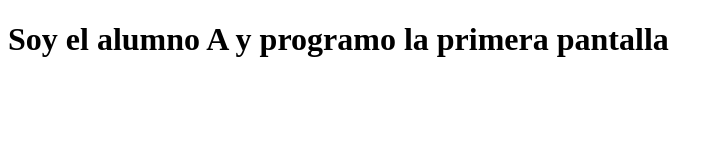
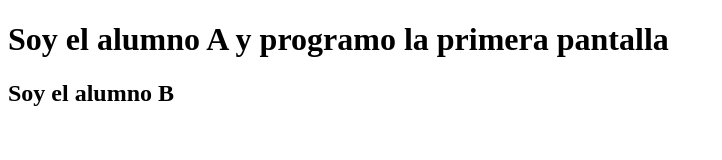
Before and after one commit to veeraG21/Silksong, a plain HTML site: page index.html in a window 1280 px wide. Shown: the whole page, without its empty margins (0-722 px from the left). Drawn offline with Linux system fonts and the light colour scheme.

Commit message:
holiwis3

```diff
--- a/index.html
+++ b/index.html
@@ -7,5 +7,6 @@
 </head>
 <body>
 	<h1>Soy el alumno A y programo la primera pantalla</h1>
+	<h2>Soy el alumno B</h2>
 </body>
 </html>
```
